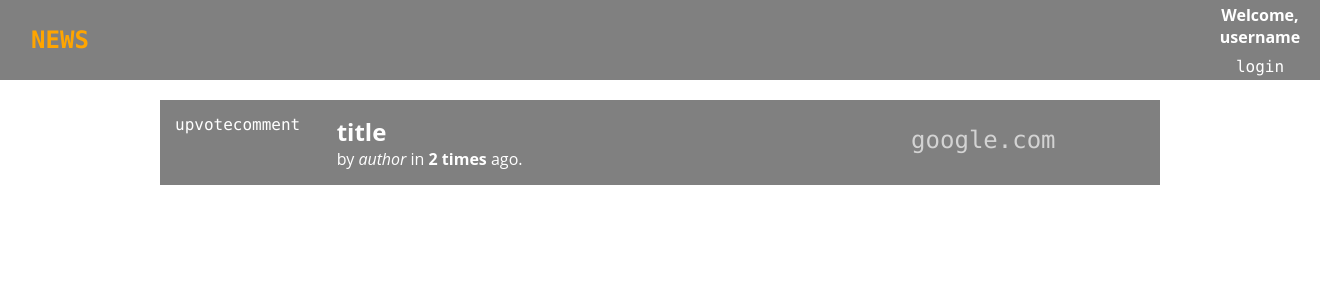
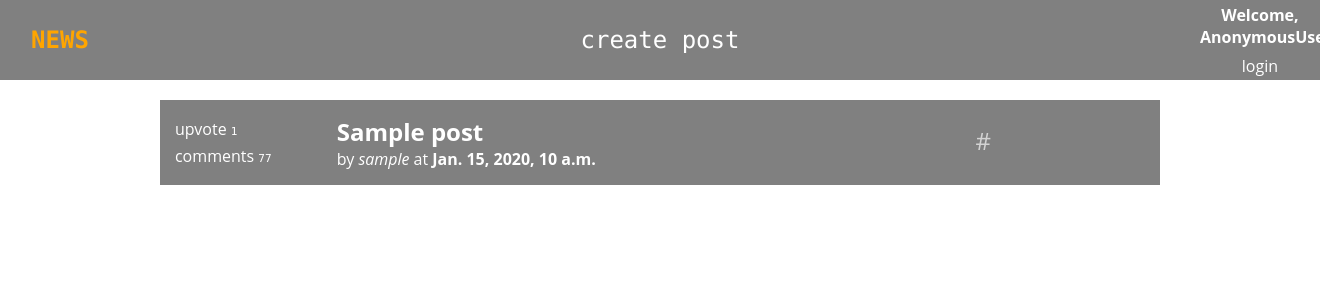
Before and after one commit to d-rooX/news-django-project, a Django app: page / in a window 1320 px wide; the page is wider, and only the part inside the window is pictured. Shown: the top 300 px of that part. Run offline with Django 3.2, Linux system fonts and the light colour scheme; tables that the repository leaves empty hold one stand-in row (values such as "Sample post").

Commit message:
you can create posts now

```diff
--- a/news_web/static/css/index.css
+++ b/news_web/static/css/index.css
@@ -5,6 +5,17 @@
 * {
     margin: 0;
     box-sizing: border-box;
+}
+
+a {
+    text-decoration: none;
+    color: #fff;
+    font-family: "Bitstream Vera Sans Mono", Monaco, "Courier New", Courier, monospace;
+    cursor: pointer;
+    transition: color .3s linear;
+}
+a:hover {
+    color: orange;
 }
 
 /* Header */
@@ -44,15 +55,6 @@
     display: block;
 }
 
-/* Clickable links */
-.clickable {
-    font-family: "Bitstream Vera Sans Mono", Monaco, "Courier New", Courier, monospace;
-    cursor: pointer;
-    transition: color .3s linear;
-}
-.clickable:hover {
-    color: orange;
-}
 
 /* Main */
 .main {
@@ -66,20 +68,28 @@
     background-color: gray;
     color: #fff;
     padding: 15px;
+    margin-bottom: 20px;
 
     display: flex;
+}
+
+.create-post {
+    font-size: 24px;
+    font-family: "Bitstream Vera Sans Mono", Monaco, "Courier New", Courier, monospace;
 }
 
 .actions {
     flex: 1;
     display: flex;
-    flex-direction: row;
-    /*todo КНОПКИ*/
+    flex-direction: column;
+    justify-content: space-around;
     align-items: flex-start;
+    font-size: 16px;
 }
 
-.post-info.title {
-
+.counter {
+    font-family: "Bitstream Vera Sans Mono", Monaco, "Courier New", Courier, monospace;
+    font-size: 11px;
 }
 
 .post-info {
--- a/news_web/templates/news_web/index.html
+++ b/news_web/templates/news_web/index.html
@@ -9,27 +9,42 @@
 <body>
     <header class="header">
         <div class="logo">NEWS</div>
+
+        <span class="clickable create-post"><a href="{% url 'create' %}">create post</a></span>
+
         <div class="user-info">
-            <span class="username">Welcome, username</span>
+            <span class="username">Welcome, {% if user %} {{ user }} {% else %}Anon {% endif %}</span>
             <span class="clickable">login</span>
         </div>
     </header>
     <main class="main">
+    {% if posts %}
+        {% for post in posts %}
         <div class="post">
             <div class="actions">
-                <span class="clickable">upvote</span>
-                <span class="clickable">comment</span>
+                <div>
+                    <span class="clickable">upvote</span>
+                    <span class="counter">{{ post.upvotes }}</span>
+                </div>
+                <div>
+                    <span class="clickable">comments</span>
+                    <span class="counter">77</span>
+                </div>
             </div>
 
             <div class="post-info">
-                <h2 class="title">title</h2>
-                by <i>author</i> in <b>2 times</b> ago.
+                <h2>{{ post.title }}</h2>
+                by <i>{{ post.author }}</i> at <b>{{ post.creation_date }}</b>
             </div>
 
             <div class="source clickable">
-                google.com
+                {{ post.link }}
             </div>
         </div>
+        {% endfor %}
+    {% else %}
+        <h2>No posts yet...</h2>
+    {% endif %}
     </main>
 </body>
 </html>
--- a/news_web/urls.py
+++ b/news_web/urls.py
@@ -2,5 +2,6 @@
 from . import views
 
 urlpatterns = [
-    path('', views.index)
+    path('', views.index),
+    path('create', views.create, name='create')
 ]
--- a/news_web/views.py
+++ b/news_web/views.py
@@ -1,5 +1,29 @@
-from django.shortcuts import render
+from django.shortcuts import render, redirect
+from django.contrib.auth.decorators import login_required
+from news_api.models import Post
+from .forms import PostInput
+
+
+@login_required
+def create(request):
+    errors = ''
+    if request.method == 'POST':
+        form = PostInput(request.POST)
+        if form.is_valid():
+            post = form.save()
+            post.author = request.user
+            post.save()
+            return redirect('/')
+
+        errors = form.errors
+
+    form = PostInput()
+    return render(request, 'news_web/create.html', {'form': form, 'errors': errors})
 
 
 def index(request):
-    return render(request, 'news_web/index.html')
+    posts = Post.objects.all()
+    data = {
+        'posts': posts,
+    }
+    return render(request, 'news_web/index.html', data)
```
Also changed, not shown: news_web/forms.py (added, +9 -0 lines), news_web/templates/news_web/create.html (added, +16 -0 lines), news_web/templates/news_web/login.html (added, +10 -0 lines), 1 other file.
